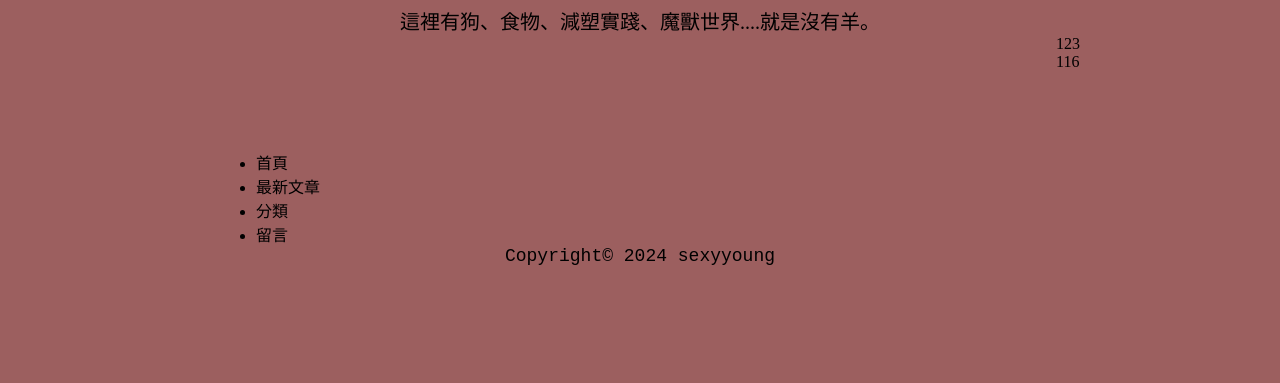
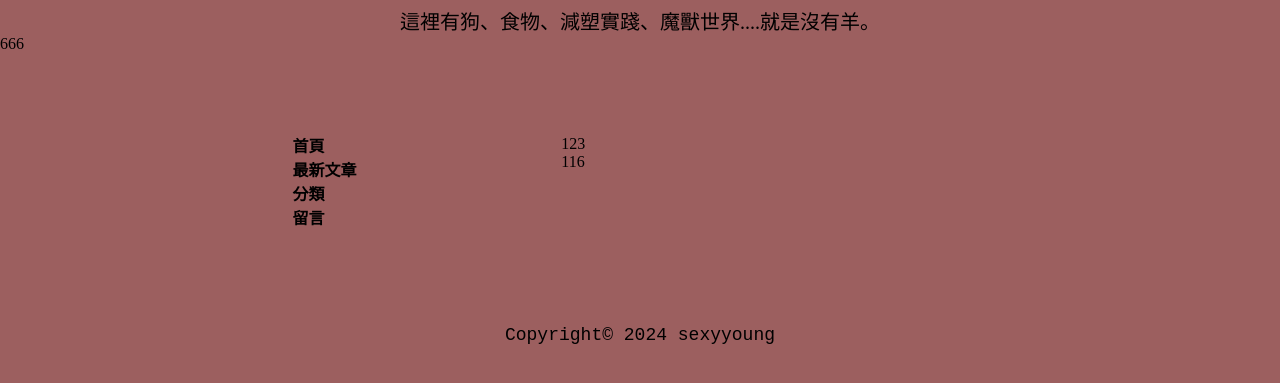
Before and after one commit to arguski/sexyyoung, a plain HTML site: page homepage.html in a window 1280 px wide. Shown: the part 67-450 px from the top of the page. Drawn offline with Linux system fonts and the light colour scheme.

Commit message:
20240719 version in office

```diff
--- a/homepage.css
+++ b/homepage.css
@@ -13,15 +13,34 @@ head,body,footer{
     justify-content:flex-start;
 }
 
-.menu{
-    flex:0 0 auto; /*固定寬度不伸縮*/
-    width:800px;
-    background-color: #9c5f5f;
-    padding-top:9%;
-    padding-left: 20%;
-    justify-content: center;
+.blank{
+
+    width:280px;
+    height:100%;
 }
 
+
+ul{
+    list-style-type: none;
+}
+.menu{
+    height:90px;
+    width:100px;
+    line-height: 1.5;
+    font-weight: bold;
+    padding: 100px;
+    text-align: left;
+
+
+}
+
+.content{
+    width:900px;
+    background-color:#9c5f5f ;
+    padding-top: 6%;
+    text-align:left;
+    padding: 100px;
+}
 
 
 
@@ -50,7 +69,10 @@ footer{
 /* 響應式:如果視窗寬度小於1250px*/
 
 @media (max-width:1250px) {
+    .blank{
+        display:none;
 
+    }
     }
 
 
@@ -61,11 +83,14 @@ footer{
         }
 
     .remark{
-        font-size: 17px;
+        font-size: 16px;
         width:98%;
     }
     .menu{
-        display:block;
+        display:none;
 
     }
+    .blank{
+        display: none;
+    }
 }
--- a/homepage.html
+++ b/homepage.html
@@ -12,6 +12,8 @@
     <div class="remark">這裡有狗、食物、減塑實踐、魔獸世界....就是沒有羊。</div>
     <!--選單的容器-->
     <div class="container">
+        <!--最旁邊-->
+        <div class="blank">666</div>
         <!--首頁列表-->
         <div class="menu">
         <ul>
```
